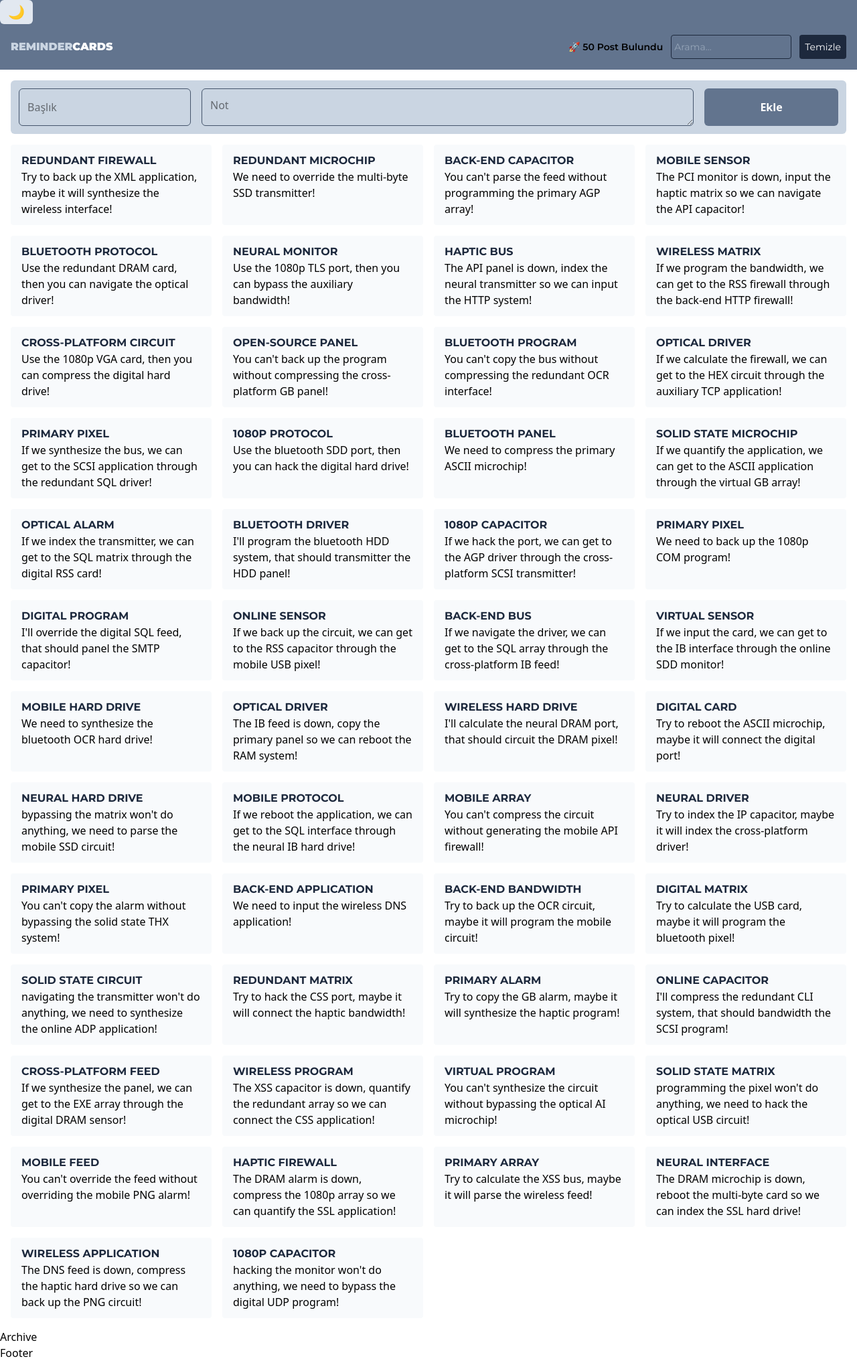
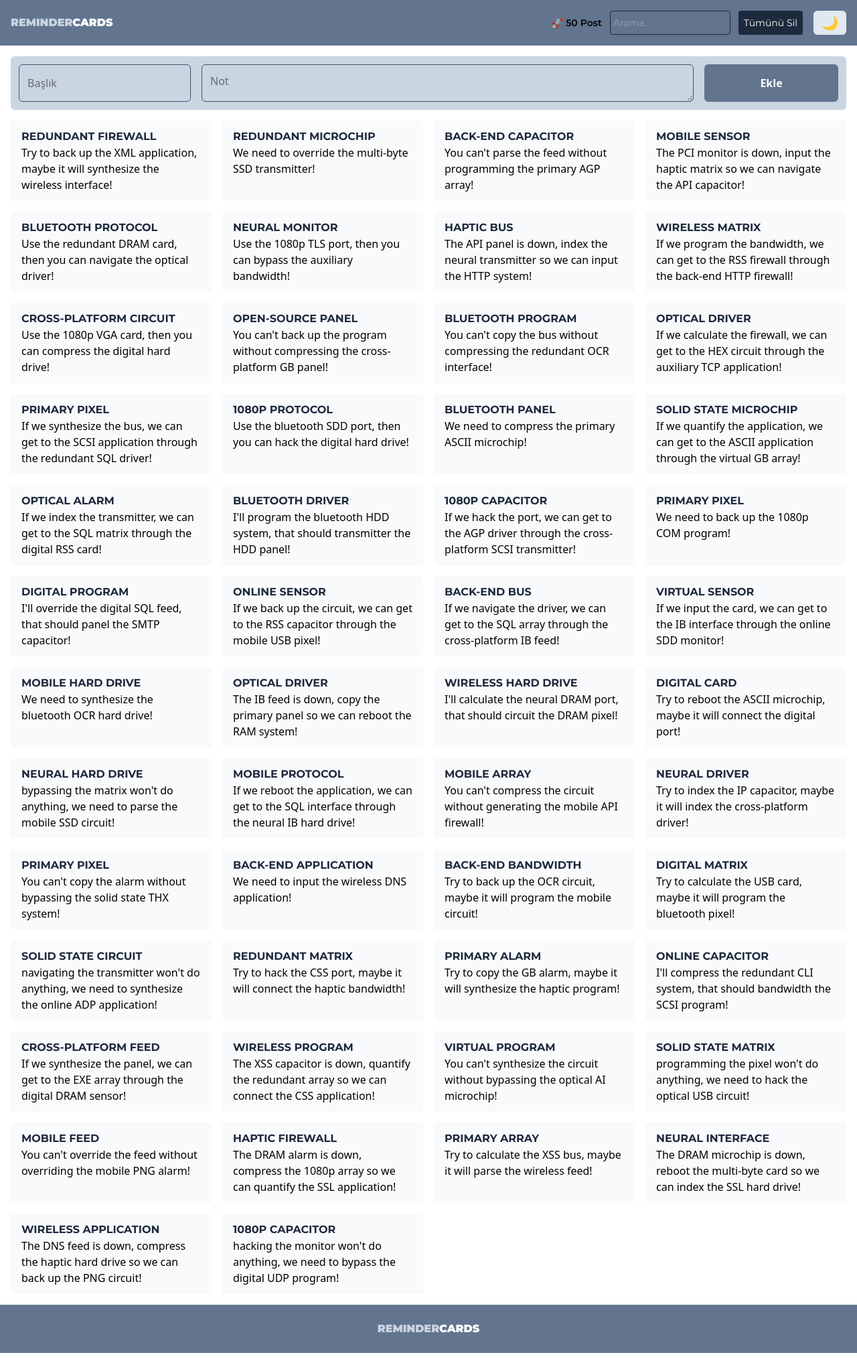
Before and after one commit to tarikCekirge/reminder-cards, a React (Vite) app: page / in a window 1280 px wide. Shown: the whole page at 67% size. Built offline with nearby package versions, Linux system fonts and the light colour scheme.

Commit message:
Added dark classes

```diff
--- a/src/App.jsx
+++ b/src/App.jsx
@@ -1,7 +1,5 @@
-import React from 'react'
 import Header from './components/Header'
 import Main from './components/Main'
-import Archive from './components/Archive'
 import Footer from './components/Footer'
 
 const App = () => {
@@ -10,7 +8,6 @@ const App = () => {
       <section className='flex flex-col min-h-screen'>
         <Header />
         <Main />
-        <Archive />
         <Footer />
       </section>
     </>
--- a/src/components/AddReminder.jsx
+++ b/src/components/AddReminder.jsx
@@ -40,7 +40,7 @@ const AddReminder = () => {
   };
 
   return (
-    <div className="p-3 bg-slate-300 rounded-md mb-4">
+    <div className="p-3 bg-slate-300 dark:bg-slate-800 rounded-md mb-4">
       <form
         onSubmit={handleSubmit}
         ref={formRef}
@@ -49,19 +49,19 @@ const AddReminder = () => {
         <input
           type="text"
           name="title"
-          className="border p-3 rounded-md focus:outline-none border-slate-600"
+          className="border p-3 rounded-md focus:outline-none border-slate-600 dark:border-slate-300 dark:text-slate-100 dark:placeholder:text-slate-500"
           placeholder="Başlık"
         />
         <textarea
           name="body"
-          className="border p-3 rounded-md focus:outline-none border-slate-600 field-sizing-content"
+          className="border p-3 rounded-md focus:outline-none border-slate-600 field-sizing-content dark:border-slate-300 dark:text-slate-100 dark:placeholder:text-slate-500"
           placeholder="Not"
         />
         <button
           type="submit"
           ref={buttonRef}
           disabled
-          className="bg-slate-800 p-4 disabled:bg-slate-500 hover:bg-slate-700 text-white font-bold rounded-md cursor-pointer disabled:cursor-auto"
+          className="bg-slate-800 dark:bg-slate-950 p-4 disabled:bg-slate-500 hover:bg-slate-700 text-white font-bold rounded-md cursor-pointer disabled:cursor-auto"
         >
           Ekle
         </button>
--- a/src/components/Archive.jsx
+++ /dev/null
@@ -1,9 +0,0 @@
-import React from 'react'
-
-const Archive = () => {
-    return (
-        <aside>Archive</aside>
-    )
-}
-
-export default Archive
--- a/src/components/Card.jsx
+++ b/src/components/Card.jsx
@@ -1,9 +1,9 @@
 
 const Card = ({ title, body }) => {
     return (
-        <article className="bg-slate-50 px-4 py-3 rounded-sm">
-            <h6 className="font-montserrat text-lgl font-bold text-slate-800 uppercase">{title}</h6>
-            <p>{body}</p>
+        <article className="bg-slate-50 dark:bg-slate-800 px-4 py-3 rounded-sm">
+            <h6 className="font-montserrat text-lgl font-bold text-slate-800 dark:text-slate-300 uppercase">{title}</h6>
+            <p className="dark:text-slate-400">{body}</p>
         </article>
     )
 }
--- a/src/components/Footer.jsx
+++ b/src/components/Footer.jsx
@@ -2,7 +2,11 @@ import React from 'react'
 
 const Footer = () => {
     return (
-        <footer>Footer</footer>
+        <footer className='bg-slate-500 py-6 dark:bg-slate-900 font-montserrat gap-3' >
+            <div className="container">
+                <h6 className='text-white dark:text-slate-700 font-black mr-auto text-center'><span className='text-slate-300'>REMINDER</span>CARDS</h6>
+            </div>
+        </footer>
     )
 }
 
--- a/src/components/FormAddPost.jsx
+++ /dev/null
@@ -1,9 +0,0 @@
-import React from 'react'
-
-const FormAddPost = () => {
-    return (
-        <div>FormAddPost</div>
-    )
-}
-
-export default FormAddPost
--- a/src/components/Header.jsx
+++ b/src/components/Header.jsx
@@ -6,15 +6,16 @@ import SearchPosts from './SearchPosts'
 const Header = () => {
     const { handleClearPosts } = usePost()
     return (
-        <header className='bg-slate-500 font-montserrat gap-3'>
-            <DarkModeToggle />
-            <nav className='container flex py-4 items-center'>
-                <h1 className='text-white font-black mr-auto'><span className='text-slate-300'>REMINDER</span>CARDS</h1>
-                <div className='flex gap-3 items-center'>
+        <header className='bg-slate-500 dark:bg-slate-900 font-montserrat gap-3'>
+
+            <nav className='container flex py-4 items-center flex-wrap md:flex-nowrap gap-4'>
+                <h1 className='text-white dark:text-slate-700 font-black mr-auto'><span className='text-slate-300'>REMINDER</span>CARDS</h1>
+                <div className='flex gap-3 items-center order-1 md:order-none w-full md:w-fit'>
                     <Results />
                     <SearchPosts />
-                    <button onClick={handleClearPosts} className='bg-slate-800 cursor-pointer h-9 rounded-sm text-white px-2 py-2 text-sm'>Temizle</button>
+                    <button onClick={handleClearPosts} className='bg-slate-800 cursor-pointer h-9 rounded-sm text-white px-2 py-2 text-sm'>Tümünü Sil</button>
                 </div>
+                <DarkModeToggle />
             </nav>
         </header>
     )
--- a/src/components/Main.jsx
+++ b/src/components/Main.jsx
@@ -4,10 +4,10 @@ import AddReminder from './AddReminder'
 
 const Main = () => {
     return (
-        <section className='container py-4'>
+        <main className='container py-4 flex-1'>
             <AddReminder />
             <Posts />
-        </section>
+        </main>
     )
 }
 
--- a/src/components/Results.jsx
+++ b/src/components/Results.jsx
@@ -10,7 +10,7 @@ const Results = () => {
             )
             : state.posts;
 
-    return <p className="text-sm font-semibold">🚀 {searchedPosts.length} Post Bulundu</p>;
+    return <p className="text-sm font-semibold dark:text-slate-500">🚀 {searchedPosts.length} Post</p>;
 }
 
 export default Results
--- a/src/components/SearchPosts.jsx
+++ b/src/components/SearchPosts.jsx
@@ -5,7 +5,7 @@ const SearchPosts = () => {
     const { state, setSearchQuery } = usePost();
 
     return (
-        <input className="border border-slate-800 text-sm h-9 p-1 rounded-sm text-slate-300 focus:outline-none"
+        <input className="border border-slate-800 text-sm h-9 p-1 rounded-sm text-slate-300 focus:outline-none flex-1"
             value={state.searchQuery}
             onChange={(e) => setSearchQuery(e.target.value)}
             placeholder="Arama..."
--- a/src/index.css
+++ b/src/index.css
@@ -12,3 +12,7 @@
   margin-inline: auto;
   padding-inline: 1rem;
 }
+
+body {
+  @apply dark:bg-black;
+}
```
Also changed, not shown: src/contexts/PostContext.jsx (line endings or trailing spaces).
